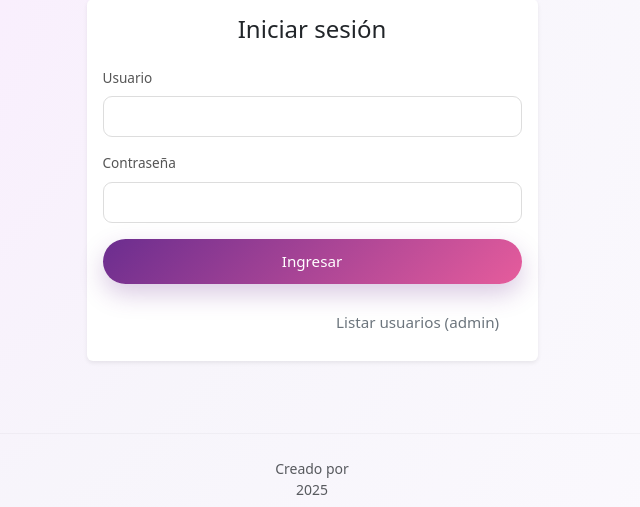
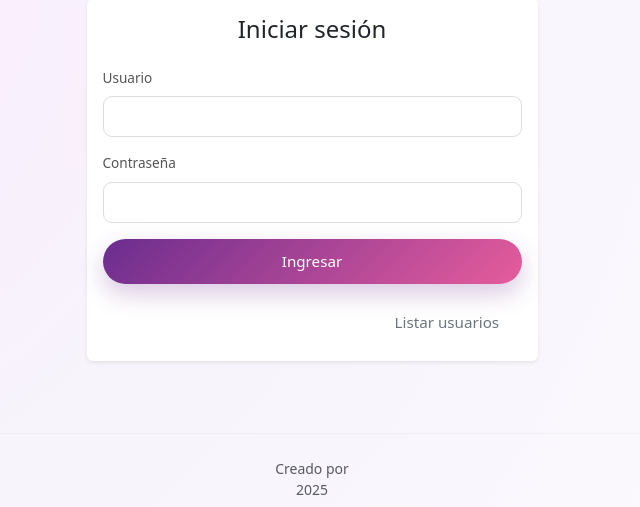
Before and after one commit to ayalammabel/2025_UC_BigData, a Flask app: template templates/login.html in a window 1280 px wide. Shown: the part 81-588 px from the top of the page, without its empty margins (328-968 px from the left). Run offline with Flask 3, Linux system fonts and the light colour scheme; the template is opened without the code that fills it, so the values that code supplies are empty.

Commit message:
Update login.html

```diff
--- a/templates/login.html
+++ b/templates/login.html
@@ -68,12 +68,12 @@
                             </button>
                         </div>
                     </form>
-                    <!-- 👉 Botón para listar usuarios (admin) -->
+                    <!-- 👉 Botón para listar usuarios -->
                     <div class="mt-3 text-end">
                         <button type="button"
                             class="btn btn-outline-secondary btn-sm"
                             onclick="listarUsuarios()">
-                            Listar usuarios (admin)
+                            Listar usuarios
                         </button>
                     </div>
                 </div>
```
